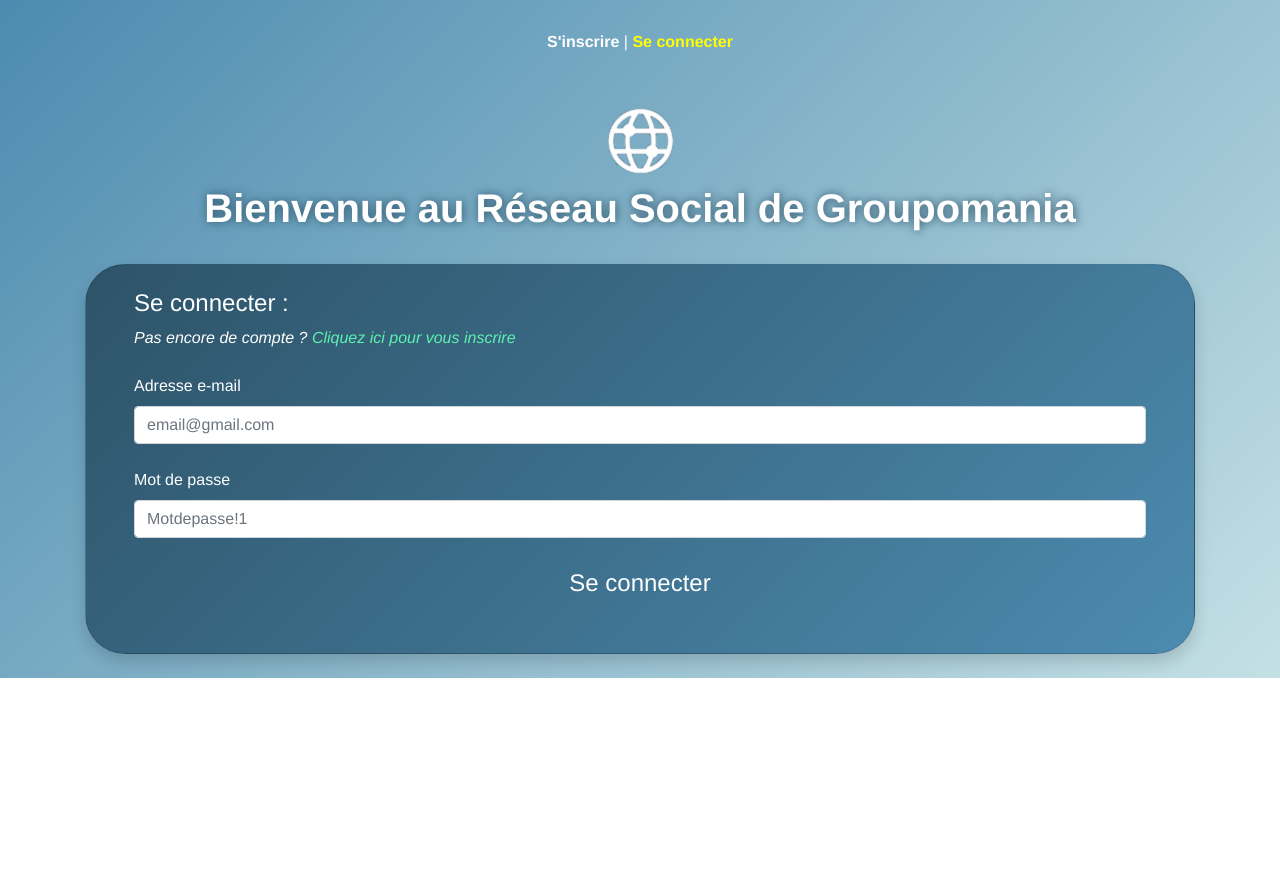
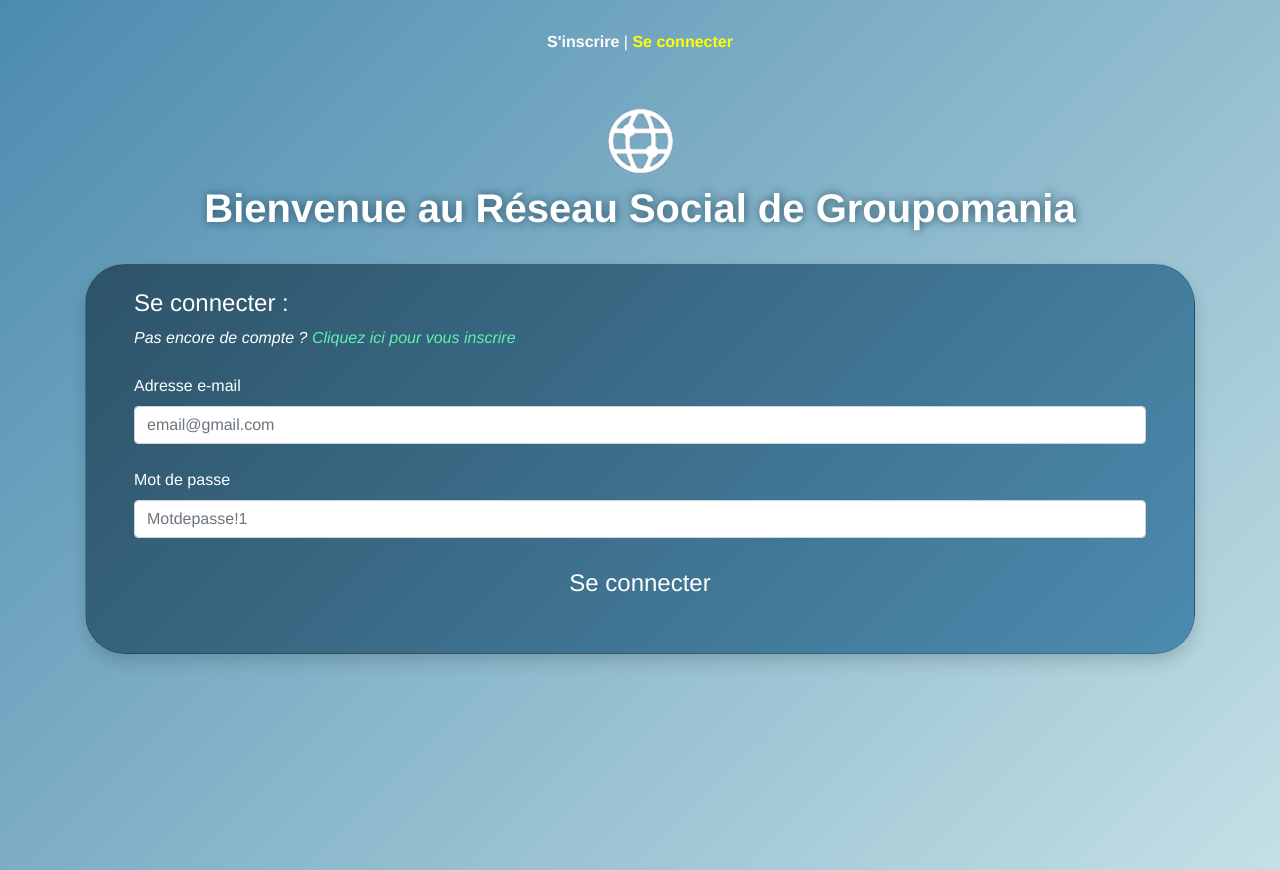
Before and after one commit to xgascon/P7_Groupomania, a Vue app in the folder Front-end/: page /#/ in a window 1280 px wide. Before the commit the page ends 800 px from the top, so only its background shows below. Built offline with nearby package versions, Linux system fonts and the light colour scheme.

Commit message:
padding-bottom + email modification & consultation not enabled

```diff
--- a/Front-end/src/App.vue
+++ b/Front-end/src/App.vue
@@ -68,6 +68,7 @@
   // color: #2c3e50;
   color: white;
   background: linear-gradient(135deg, $website-color 0%, #c4e0e5 100%);
+  padding-bottom: 2em;
 }
 
 #nav {
@@ -102,6 +103,10 @@
         color: white;
         text-decoration: underline;
     }
+}
+
+.connexion {
+  padding-bottom: 9em;
 }
 
 .form-control {
--- a/Front-end/src/components/MyProfile.vue
+++ b/Front-end/src/components/MyProfile.vue
@@ -9,7 +9,7 @@
                     <p>Mon numéro d'identifiant : {{ userId }}</p>
                     <p>{{firstName}} {{lastName}}</p>
                     <p>Rôle : {{role}}</p>
-                    <p>{{email}}</p>
+                    <!-- <p>{{email}}</p> -->
                     <hr class="separationBar">
                     <div class="displayFlexSpacebetween align-center" v-if="userId === currentUserId || currentUserRole == 'admin'">
                         <button @click="cacheDisplay('modify-user'); getUser()" class="btn btn-warning py-0 mx-2"> 🖊️ </button> Modifier mon profil
@@ -47,10 +47,10 @@
                 </p>
                 <br>
 
-                <label for="email-inscription">Adresse e-mail : {{email}} </label>
+                <!-- <label for="email-inscription">Adresse e-mail : {{email}} </label>
                 <p class="font-italic font-weight-light text-white-50"> Modifiez ci-dessous votre Adresse email</p>
                 <input id="email-inscription" v-bind:style="border" v-model="email" type="email" placeholder="email@gmail.com" class="form-control" required>
-                <br>
+                <br> -->
 
                 <label for="mpasse-inscription">Mot de passe : </label>
                 <p class="font-italic font-weight-light text-white-50"> Veuillez d'abord renseigner votre ancien mot de passe pour le modifier ci-dessous</p>
@@ -86,7 +86,7 @@
             firstName: null,
             lastName: null,
             imageUrl: null,
-            email: null,
+            // email: null,
             role: null,
             password: null,
             border: null,
@@ -110,7 +110,7 @@
                 this.firstName = response.data.firstName,
                 this.lastName = response.data.lastName,
                 this.imageUrl = response.data.imageUrl,
-                this.email = response.data.email,
+                // this.email = response.data.email,
                 this.role = response.data.role
             })
             .catch(error => console.log(error))
@@ -170,7 +170,7 @@
                 }
                 formData.append('firstName', this.firstName);
                 formData.append('lastName', this.lastName);
-                formData.append('email', this.email);
+                // formData.append('email', this.email);
                 formData.append('userId', this.userId);/* for middleware adminVerif, to check that userId who owns his profile is the same that modifies */
                 // Send the data to API if there is no new password to send
                 if(this.password==null || this.password=='' ) {
```
